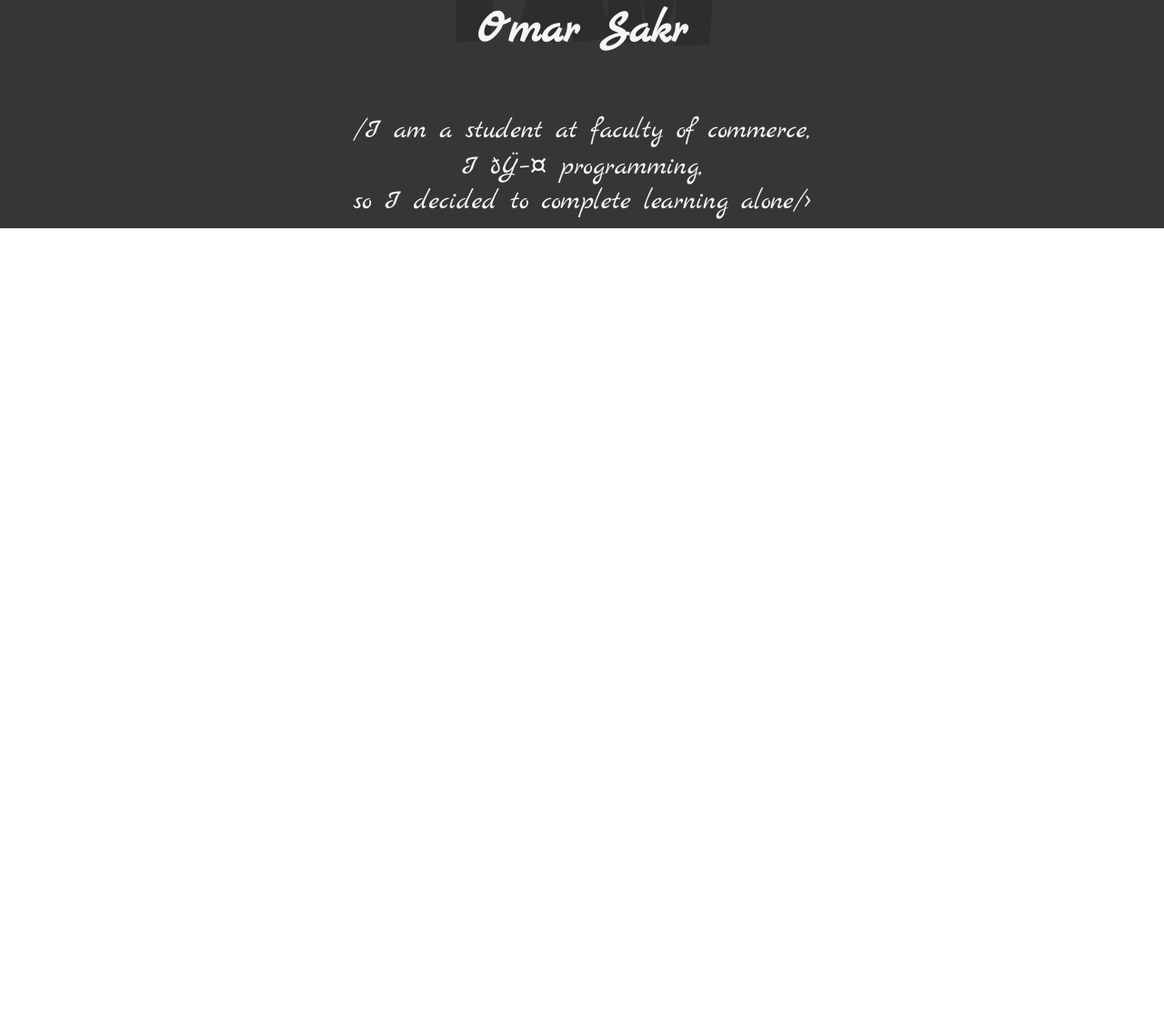
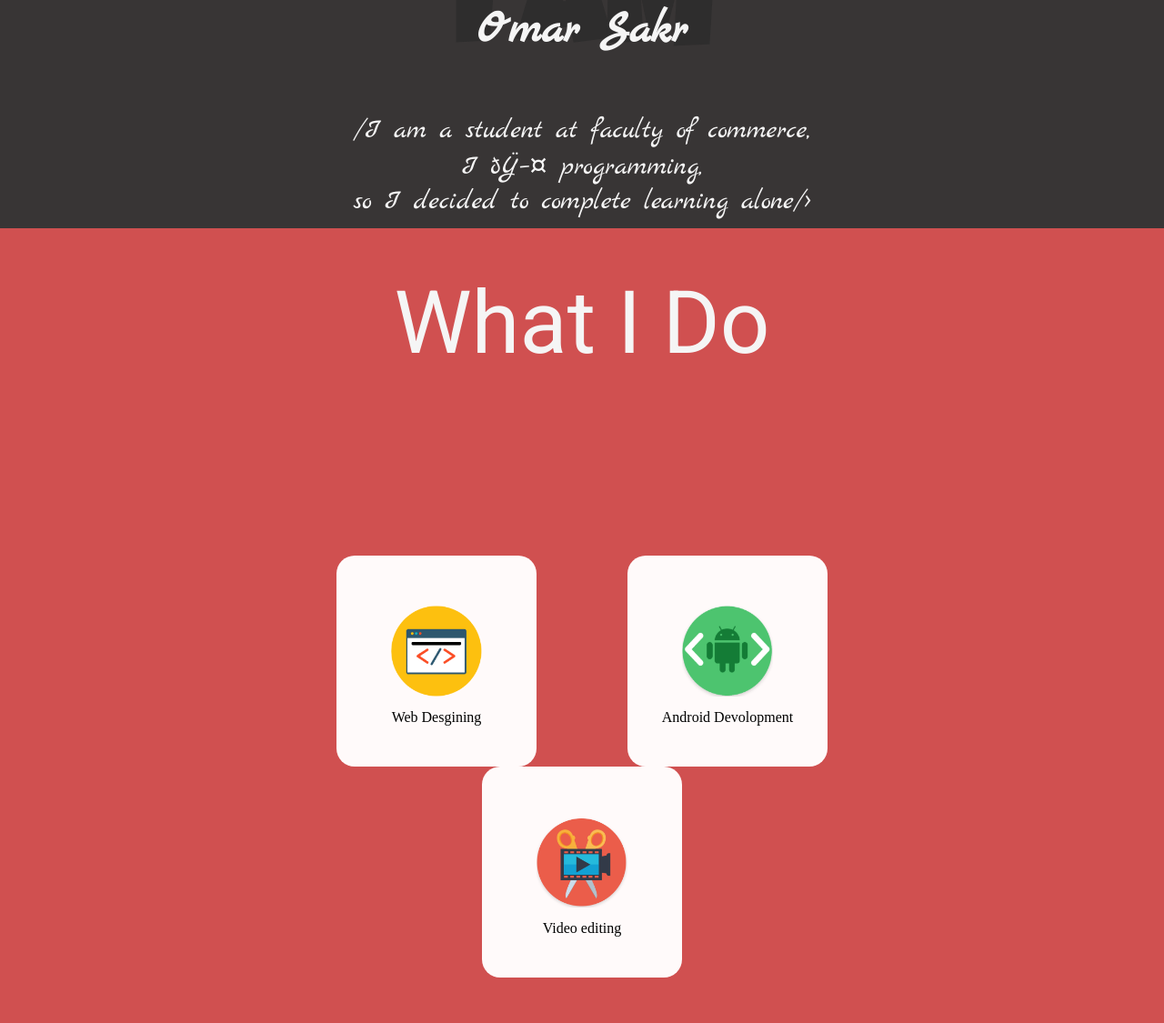
Before and after one commit to Reomar/About-me-test, a plain HTML site: page main page/index.html in a window 1280 px wide. Shown: the part 491-1616 px from the top of the page at 91% size. Before the commit the page ends 800 px from the top, so only its background shows below. Drawn offline with Linux system fonts and the light colour scheme.

Commit message:
Added #What I DO# section

```diff
--- a/main page/index.html
+++ b/main page/index.html
@@ -28,5 +28,35 @@
             <p>/I am a student at faculty of commerce,<br/>I 🖤 programming,<br/>so I decided to complete learning alone/></p>
         </div>
 
+        <div id="whatIDo">
+            <h1>What I Do</h1>
+
+             <div id="skillcontainer">
+                <div id="skillset">
+
+                    <div id="web">
+                        <button>
+                            <img class="skillimg" src="$assets/webDes.png">
+                            <p class="skills">Web Desgining</p>
+                        </button>
+                    </div>
+
+                    <div id="android">
+                        <button>
+                             <img class="skillimg" src="$assets/Android.png">
+                            <p class="skills">Android Devolopment</p>
+                        </button>
+                    </div>
+
+                    <div id="videdit">
+                        <button>
+                            <img class="skillimg" src="$assets/videdit.png">
+                            <p class="skills">Video editing</p>
+                        </button>
+                    </div>
+                </div>
+            </div>
+        </div>
+
     </body>
 </html>
--- a/main page/main.css
+++ b/main page/main.css
@@ -4,6 +4,8 @@
 @import url('https://fonts.googleapis.com/css?family=Marck+Script');
             /*-Luceist Guy-*/
 @import url('https://fonts.googleapis.com/css?family=Luckiest+Guy');
+                /*-Roboto-*/
+@import url('https://fonts.googleapis.com/css?family=Roboto');
 
 
 /*-----Global-----*/
@@ -51,7 +53,7 @@ header nav ul li a:active , a:hover {
 }
 
 
-/*---About Me-----*/
+/*----------About Me-------------*/
 
 #aboutme{
     background-color: #383535;
@@ -95,3 +97,87 @@ header nav ul li a:active , a:hover {
     color: whitesmoke;
     padding-bottom: 10px;
 }
+
+
+
+/*----------What I do-------------*/
+
+#whatIDo{
+    background-color: #D05050;
+}
+
+#whatIDo h1{
+    font-family: 'Roboto', sans-serif;
+    font-weight: normal;
+    text-align: center;
+    font-size: 6em;
+    color: whitesmoke;
+    padding-top: 0.5em;
+}
+
+#skillcontainer{
+    max-width: 50%;
+    margin-left:  auto;
+    margin-right: auto;
+}
+
+#skillset {
+    display: flex;
+    flex-direction: row;
+    flex-grow: 1;
+    flex-wrap: wrap;
+    padding-bottom: 50px;
+    margin-top: 200px;
+
+}
+
+
+.skillimg{
+    width: 100px;
+    height: 100px;
+    margin-left: auto;
+    margin-right: auto;
+    padding: 55px 60px 10px 60px;
+}
+
+#web,#android,#videdit{
+    display: block;
+    margin-right: auto;
+    margin-left: auto;
+    background-color: #FFFAFA;
+    border-radius: 20px;
+}
+
+.skills{
+    text-align: center;
+    margin-bottom: 45px
+
+}
+
+button{
+    background: none;
+    color: inherit;
+    border: none;
+    padding: 0;
+    font: inherit;
+    cursor: pointer;
+    outline: inherit;
+}
+
+
+
+button {
+  display: inline-block;
+  vertical-align: middle;
+  -webkit-transform: perspective(1px) translateZ(0);
+  transform: perspective(1px) translateZ(0);
+  box-shadow: 0 0 1px rgba(0, 0, 0, 0);
+  -webkit-transition-duration: 0.3s;
+  transition-duration: 0.3s;
+  -webkit-transition-property: transform;
+  transition-property: transform;
+}
+button:hover, button:focus, button:active {
+  -webkit-transform: scale(1.1);
+  transform: scale(1.1);
+}
```
Also changed, not shown: main page/$assets/Android.png (added), main page/$assets/videdit.png (added), main page/$assets/webDes.png (added).
